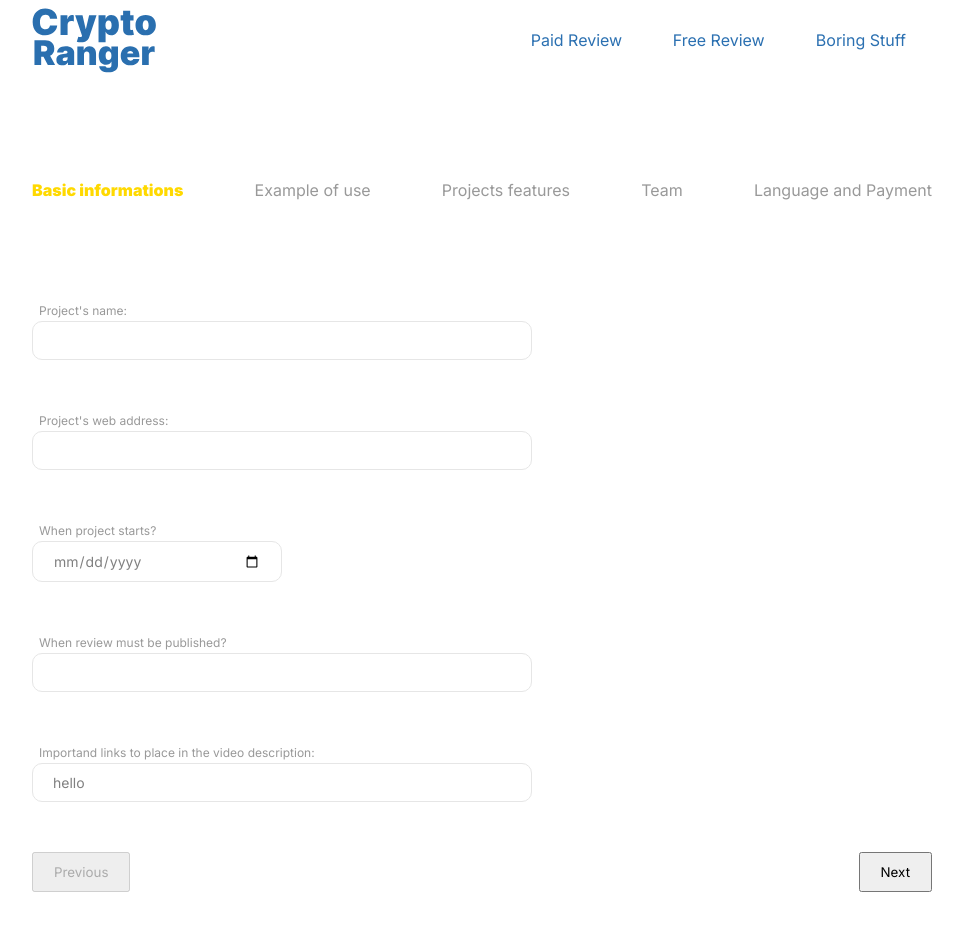
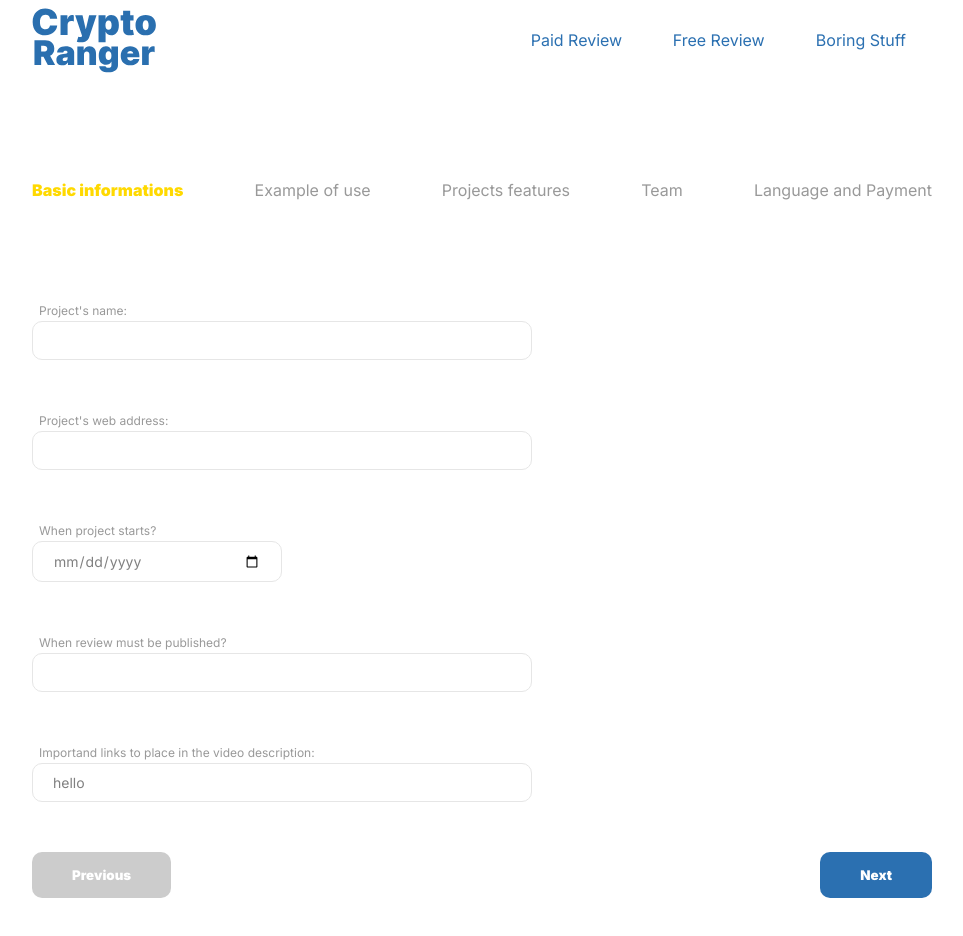
Before and after one commit to SimpleMB/CryptoRangerSimple, a Next.js app: page /paid/basicinformation in a window 1280 px wide. Shown: the top 936 px of the page, without its empty margins (158-1121 px from the left). Built offline with nearby package versions, Linux system fonts and the light colour scheme.

Commit message:
PreviousNextNavigation component with styles

```diff
--- a/components/PreviousNextNavigation/PreviousNextNavigation.module.scss
+++ b/components/PreviousNextNavigation/PreviousNextNavigation.module.scss
@@ -7,5 +7,21 @@
 }
 
 .previousNextBtn {
-  padding: 10px 20px;
+  padding: 15px 40px;
+  border: none;
+  border-radius: 10px;
+  background-color: hsla(209, 61, 43, 100%);
+  color: hsla(100, 100, 100, 100%);
+  font-weight: 900;
+  transition: 0.2s background-color;
+
+  &:hover {
+    background-color: hsla(43, 100, 60, 100%);
+    cursor: pointer;
+  }
+
+  &:disabled {
+    background-color: hsla(43, 0, 80, 100%);
+    cursor: auto;
+  }
 }
```
